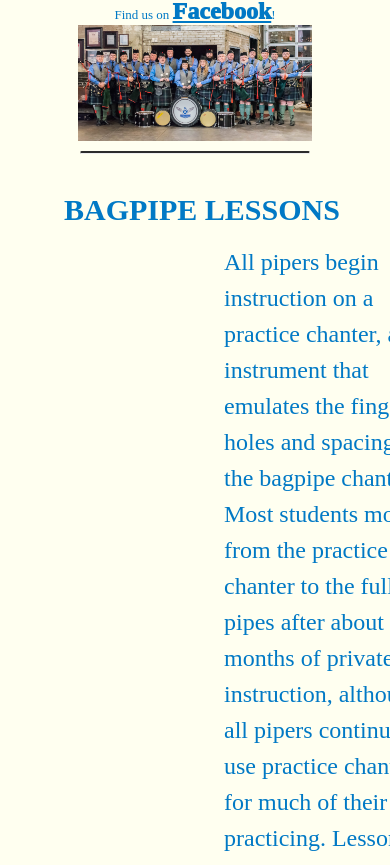
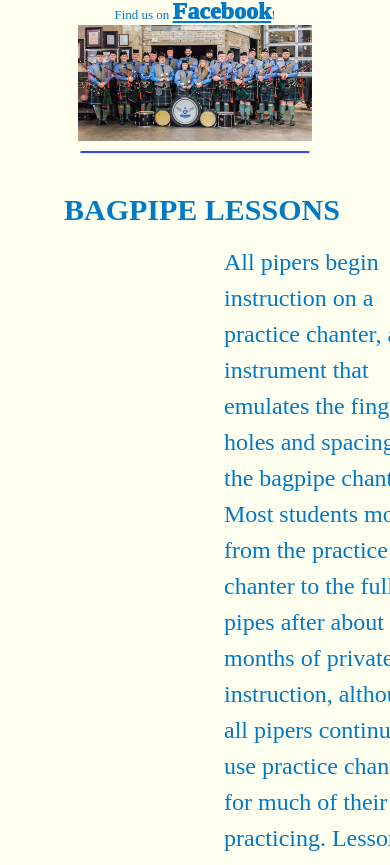
Before and after one commit to lexkinkade/MVPD.github.io, a plain HTML site: page index.html in a window 390 px wide. Shown: the part 1237-2102 px from the top of the page. Drawn offline with nearby package versions, Linux system fonts and the light colour scheme.

Commit message:
Update style.css

```diff
--- a/style.css
+++ b/style.css
@@ -472,7 +472,7 @@ footer a {
 	}
 
 	hr.solid {
-		border-top: 2px solid rgb(44, 44, 44);
+		border-top: 2px solid rgb(53, 72, 238);
 		margin-right: 8rem;
 		margin-left: 8rem;
 	}
```
